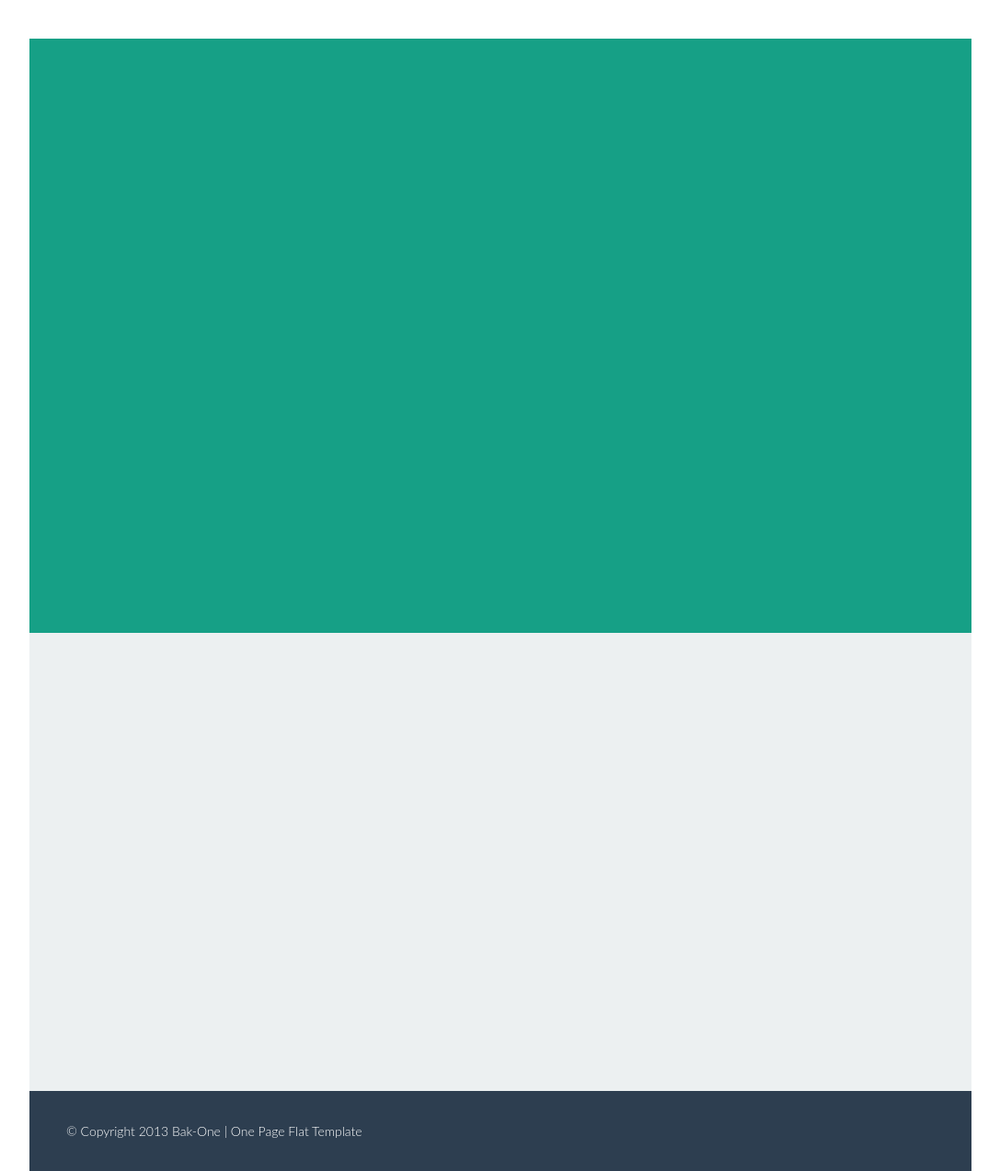
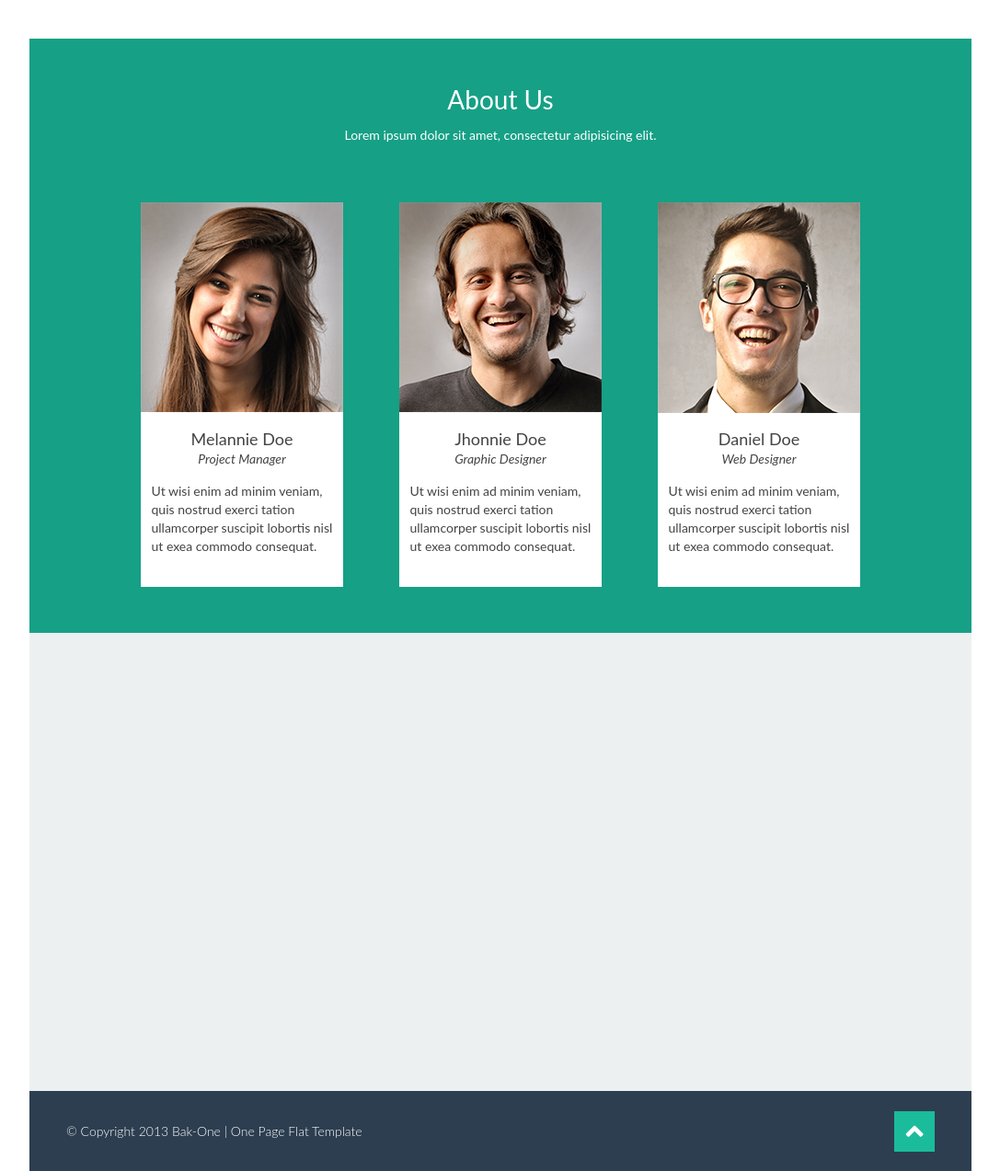
Before and after one commit to kostya95/agencylending, a plain HTML site: page index.html in a window 1280 px wide. Shown: the part 1181-2454 px from the top of the page at 92% size, without its empty margins (96-1183 px from the left). Drawn offline with Linux system fonts and the light colour scheme.

Commit message:
add cards

```diff
--- a/index.html
+++ b/index.html
@@ -124,11 +124,59 @@ nibh euismod tincidunt ut laoreet dolore magna aliquam erat volutpat.</p>
 			</div>
 		</div>
 		<div class="aboutus">
-
+			<div>
+			<p class="phead white">About Us</p>
+			<p class="absub">Lorem ipsum dolor sit amet, consectetur adipisicing elit.</p>
+			</div>
+			<div class="cards">
+				<div class="card">
+					<img src="images/ava-1_155.png">
+					<div class="abperspn">
+						<span class="name">Melannie Doe</span><br>
+						<span class="position">Project Manager</span>
+					</div>
+					<div class="person">Ut wisi enim ad minim veniam, quis nostrud exerci tation ullamcorper suscipit lobortis nisl ut exea commodo consequat.</div>
+					<div class="socety">
+						<i class="fa fa-facebook"></i>
+						<i class="fa fa-twitter"></i>
+						<i class="fa fa-google-plus"></i>
+						<i class="fa fa-dribbble"></i>
+					</div>
+				</div>
+				<div class="card">
+					<img src="images/ava-3_209.png">
+					<div class="abperspn">
+						<span class="name">Jhonnie Doe</span><br>
+						<span class="position">Graphic Designer</span>
+					</div>
+					<div class="person">Ut wisi enim ad minim veniam, quis nostrud exerci tation ullamcorper suscipit lobortis nisl ut exea commodo consequat.</div>
+					<div class="socety">
+						<i class="fa fa-facebook"></i>
+						<i class="fa fa-twitter"></i>
+						<i class="fa fa-google-plus"></i>
+						<i class="fa fa-dribbble"></i>
+					</div>
+				</div>
+				<div class="card">
+					<img src="images/ava-2_210.png">
+					<div class="abperspn">
+						<span class="name">Daniel Doe</span><br>
+						<span class="position">Web Designer</span>
+					</div>
+					<div class="person">Ut wisi enim ad minim veniam, quis nostrud exerci tation ullamcorper suscipit lobortis nisl ut exea commodo consequat.</div>
+					<div class="socety">
+						<i class="fa fa-facebook"></i>
+						<i class="fa fa-twitter"></i>
+						<i class="fa fa-google-plus"></i>
+						<i class="fa fa-dribbble"></i>
+					</div>
+				</div>
+			</div>
 		</div>
 		<div class="contact"></div>
 		<footer>
 			<p>© Copyright 2013 Bak-One  |  One Page Flat Template</p>
+			<div class="up"><i class="fa fa-angle-up"></i></div>
 		</footer>
 	</div>
 </body>
--- a/style.css
+++ b/style.css
@@ -149,6 +149,9 @@ nav{
 .brand {
 	font-weight: 700;
 }
+.white {
+	color: #fff;
+}
 .dmain{
 	font-size: 18px;
 	font-weight: 300;
@@ -172,9 +175,32 @@ nav{
 
 
 }
+.cards {
+	display: flex;
+	align-items: center;
+	justify-content: space-between;
+	width: 782px;
+
+}
+.card {
+	background-color: #fff;
+	width: 220px;
+	height: 418px;
+	display: flex;
+	flex-direction: column;
+	align-items: center;
+	justify-content: space-between;
+}
+.absub{
+	font-size: 14px;
+	line-height: 1.2;
+	font-weight: 400;
+	color: #ffffff;
+}
 .phead{
 	/* Style for "Portfolio" */
 	font-size: 28px;
+	line-height: 1.2;
 	font-weight: 400;
 	margin: 0;
 }
@@ -251,14 +277,68 @@ i {
 .aboutus {
 	height: 646px;
 	background-color: #16a086;
+	display: flex;
+	flex-direction: column;
+	align-items: center;
+	justify-content: space-evenly;
 }
 .contact {
 	height: 498px;
 	background-color: #ecf0f1;
 }
+.name {
+	font-size: 18px;
+
+
+}
+.position {
+	font-size: 14px;
+	font-style: italic;
+
+}
+.abperson {
+	line-height: 1.2;
+	font-weight: 400;
+}
+.person {
+	width: 197px;
+	height: 94px;
+	text-align: left;
+	font-size: 14px;
+	line-height: 20px;
+	font-weight: 400;
+	color: #444444;
+	margin-bottom: 20px;
+}
+.socety {
+	display: none;
+	width: 180px;
+	height: 48px;
+	opacity: 0.8;
+	background-color: #16a086;
+	font-size: 29px;
+	line-height: 1.2;
+	font-weight: 400;
+	color: #ffffff;
+}
+.up {
+	background-color: #1bbc9b;
+	font-size: 30px;
+	line-height: 1.2;
+	font-weight: 400;
+	color: #ffffff;
+	width: 44px;
+	display: flex;
+	-ms-align-items: center;
+	align-items: center;
+	justify-content: center;
+	height: 44px;
+}
 footer {
 	display: flex;
 	padding-left: 40px;
+	padding-right: 40px;
+	justify-content: space-between;
 	align-items: center;
 	color: #ffffff;
 	font-size: 14px;
```
Also changed, not shown: images/ava-1_155.png (added), images/ava-2_210.png (added), images/ava-3_209.png (added).
